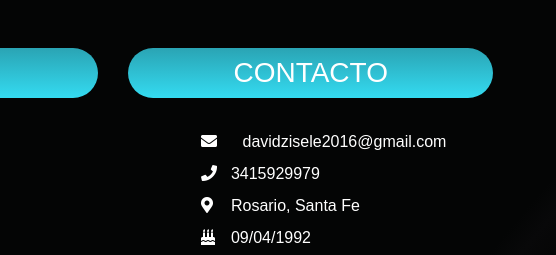
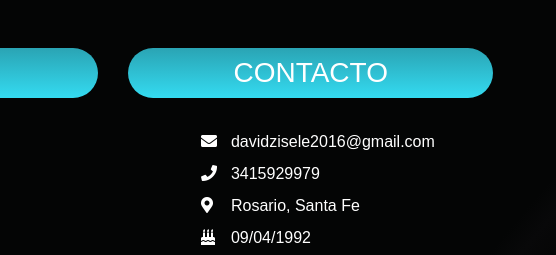
Before and after one commit to DavidLZisele/portfolio2, a plain HTML site: page index.html in a window 1280 px wide. Shown: the top 255 px of the page, 724-1280 px from the left. Drawn offline with nearby package versions, Linux system fonts and the light colour scheme.

Commit message:
cositas varias

```diff
--- a/index.html
+++ b/index.html
@@ -81,10 +81,10 @@
                 </h3>
                 <div class="p-3">
                        <div class="p-0 col-lg-12 col-xl-9 mx-auto d-flex m-0 align-items-center justify-content-between mt-2">
-                           <div class="col-1 col-lg-2 ml-auto">
+                           <div class="col-1 col-lg-2 col-xl-1 ml-auto">
                                 <i class="fas fa-envelope"></i>
                            </div>
-                           <p class="my-auto col-11 col-lg-10 text-left">davidzisele2016@gmail.com</p>
+                           <p class="my-auto col-11 col-lg-10 col-xl-11 text-left">davidzisele2016@gmail.com</p>
                        </div>
                        <div class="p-0 col-lg-12 col-xl-9 mx-auto d-flex m-0 align-items-center justify-content-between mt-2">
                             <div class="col-1 col-lg-2 col-xl-1 ml-auto">
```
